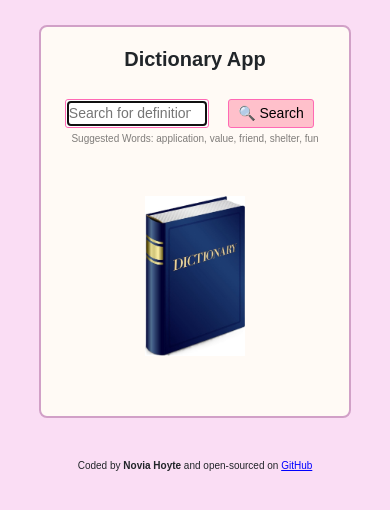
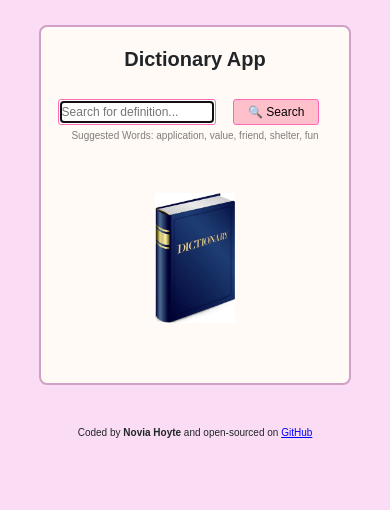
Before and after one commit to nhoyte/dictionary, a React (Create React App) app: page / in a window 390 px wide. Shown: the top 510 px of the page. Built offline with nearby package versions, Linux system fonts and the light colour scheme; a web font is replaced by a local one.

Commit message:
Added comments and refined responsive design.

```diff
--- a/src/App.css
+++ b/src/App.css
@@ -16,7 +16,7 @@
   margin-top: 0;
   margin-bottom: 35px;
 }
-/* x-small screen */
+/* X-small screen */
 @media (width < 576px) {
   .App h1 {
     font-size: 20px;
@@ -28,16 +28,16 @@
     max-width: 80%;
   }
   .Search .SearchInput {
-    font-size: 14px;
+    font-size: 12px;
     padding: 3px;
-    width: 50%;
-    margin: 0 4px;
+    width: 55%;
+    margin: 0 2px;
   }
   .Search input::placeholder {
-    font-size: 14px;
+    font-size: 12px;
   }
   .Search .SearchButton {
-    font-size: 14px;
+    font-size: 12px;
     width: 30%;
     padding: 3px 6px;
   }
@@ -45,8 +45,8 @@
     font-size: 10px;
   }
   .Search .homeImage img {
-    height: 160px;
-    width: 100px;
+    height: 130px;
+    width: 80px;
     margin: 50px auto;
   }
   /* Search Results */
@@ -80,7 +80,7 @@
     margin: 40px 8px 25px 8px;
   }
 }
-/* small screen */
+/* Small screen */
 @media (576px <= width < 768px) {
   .App h1 {
     font-size: 35px;
@@ -138,7 +138,7 @@
     margin: 40px 8px 25px 8px;
   }
 }
-/* medium screen */
+/* Medium screen */
 @media (768px <= width < 992px) {
   .App h1 {
     font-size: 25px;
--- a/src/Images.css
+++ b/src/Images.css
@@ -5,7 +5,6 @@
   grid-gap: 20px 10px;
   margin: 5px 10px 25px 10px;
 }
-
 .Image img {
   max-width: 90%;
   height: auto;
```
Also changed, not shown: src/Search.js (+4 -5 lines).
